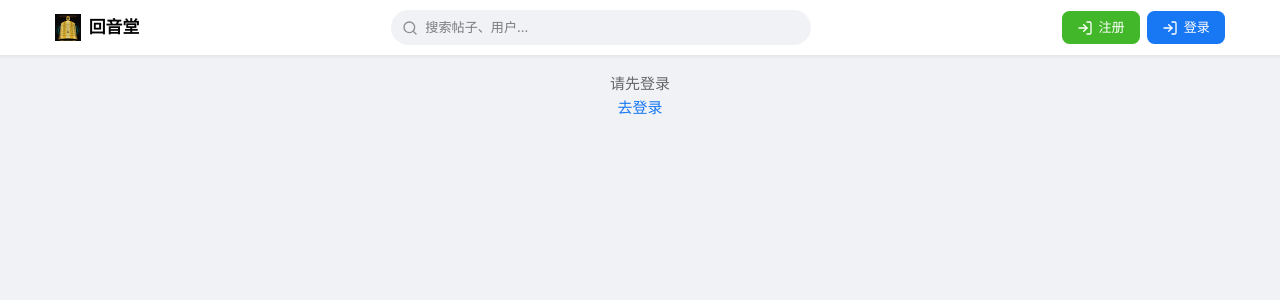
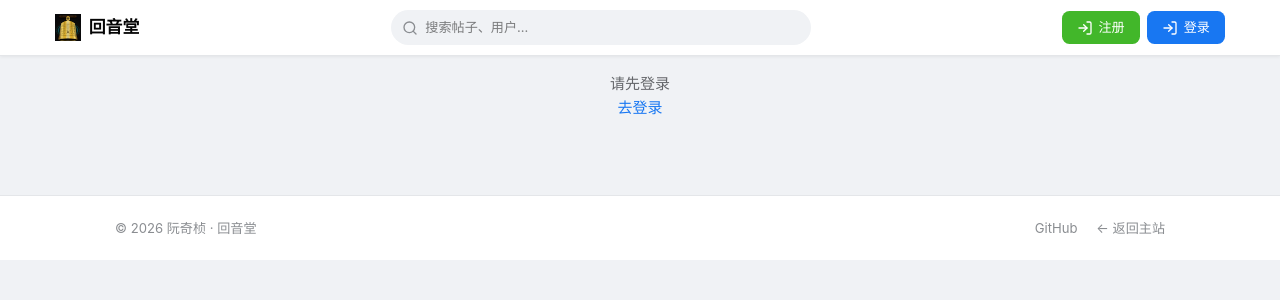
Before and after one commit to ruanqizhen/anachron, a React (Vite) app: page /settings in a window 1280 px wide. Shown: the top 300 px of the page. Built offline with nearby package versions, Linux system fonts and the light colour scheme; no server answers.

Commit message:
新增全局页脚（含回主站链接）

```diff
--- a/src/App.tsx
+++ b/src/App.tsx
@@ -1,6 +1,7 @@
 import { Suspense, lazy } from 'react';
 import { BrowserRouter, Routes, Route } from 'react-router-dom';
 import NavBar from './components/layout/NavBar';
+import Footer from './components/layout/Footer';
 import ErrorBoundary from './components/layout/ErrorBoundary';
 import AdminLayout from './components/layout/AdminLayout';
 import Toaster from './components/ui/Toaster';
@@ -76,6 +77,7 @@ export default function App() {
                     <Route path="/settings" element={<Settings />} />
                   </Routes>
                 </Suspense>
+                <Footer />
               </ErrorBoundary>
             }
           />
--- /dev/null
+++ b/src/components/layout/Footer.tsx
@@ -0,0 +1,33 @@
+export default function Footer() {
+  const linkStyle: React.CSSProperties = {
+    color: 'var(--color-text-muted)',
+    textDecoration: 'none',
+  };
+
+  return (
+    <footer
+      className="w-full mt-12"
+      style={{
+        borderTop: '1px solid var(--color-border)',
+        backgroundColor: 'var(--color-card-bg)',
+      }}
+    >
+      <div className="max-w-6xl mx-auto px-4 py-6 flex flex-col sm:flex-row items-center justify-between gap-3 text-sm">
+        <span style={{ color: 'var(--color-text-muted)' }}>© 2026 阮奇桢 · 回音堂</span>
+        <div className="flex items-center gap-5">
+          <a
+            href="https://github.com/ruanqizhen"
+            target="_blank"
+            rel="noopener noreferrer"
+            style={linkStyle}
+          >
+            GitHub
+          </a>
+          <a href="https://qizhen.xyz/" style={linkStyle}>
+            ← 返回主站
+          </a>
+        </div>
+      </div>
+    </footer>
+  );
+}
```
